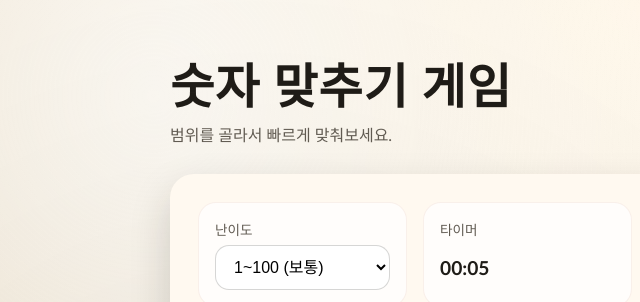
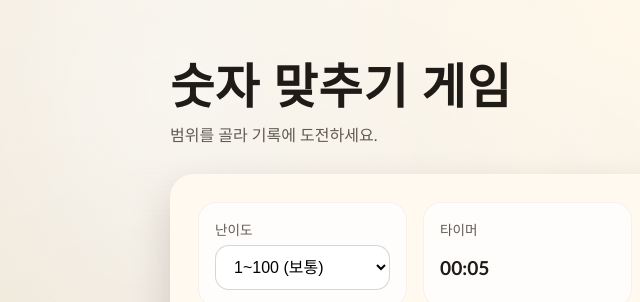
Before and after one commit to wonis1/number-game, a website: page index.html in a window 1280 px wide. Shown: the top 302 px of the page, 0-640 px from the left. Drawn offline with Linux system fonts and the light colour scheme.

Commit message:
Update subtitle copy on main

```diff
--- a/index.html
+++ b/index.html
@@ -309,7 +309,7 @@
       <header>
         <div>
           <h1>숫자 맞추기 게임</h1>
-          <p class="subtitle">범위를 골라서 빠르게 맞춰보세요.</p>
+          <p class="subtitle">범위를 골라 기록에 도전하세요.</p>
         </div>
       </header>
 
```
